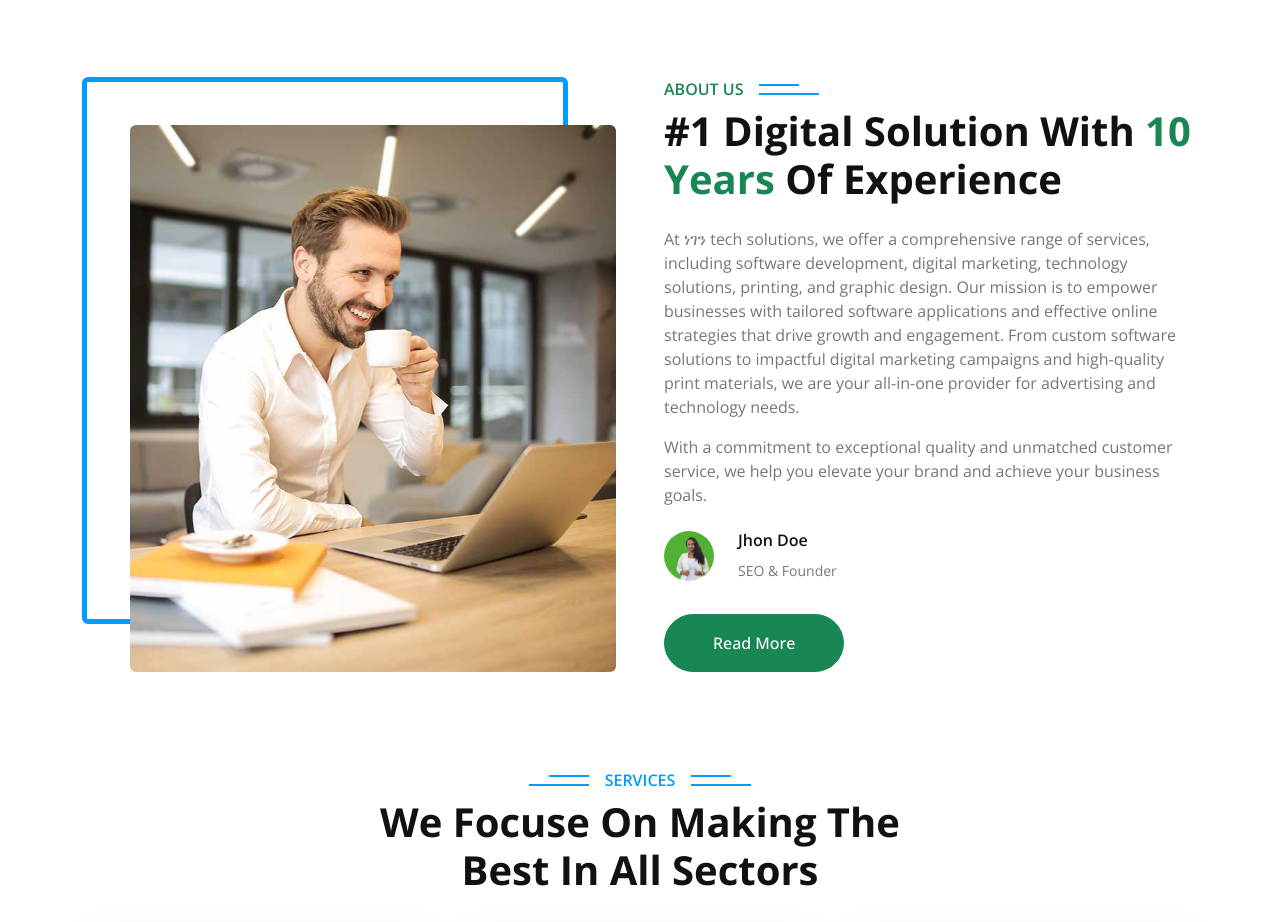
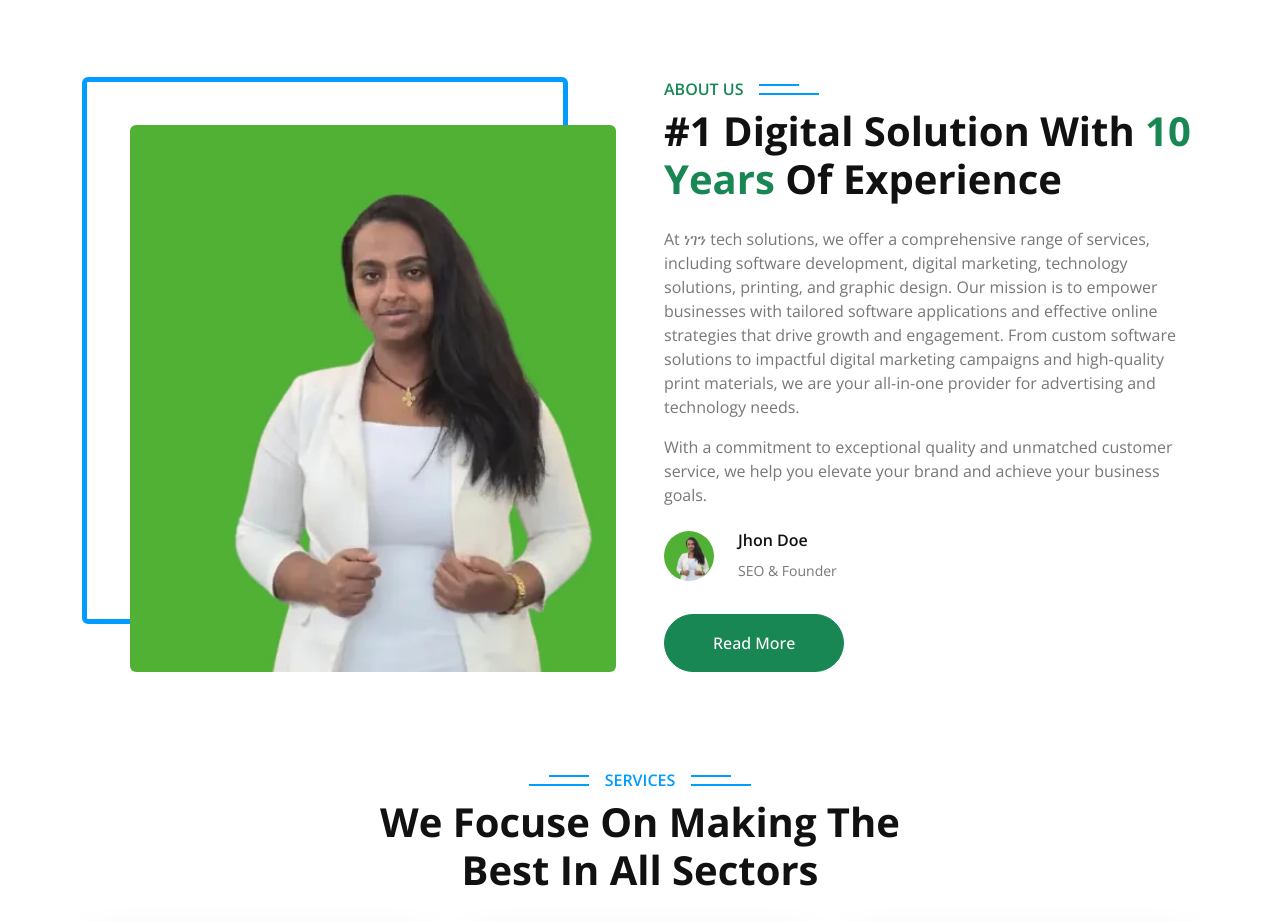
Before and after one commit to mastewal-tekile/negentech, a plain HTML site: page index.html in a window 1280 px wide. Shown: the part 1320-2242 px from the top of the page. Drawn offline with nearby package versions, Linux system fonts and the light colour scheme.

Commit message:
something

```diff
--- a/index.html
+++ b/index.html
@@ -248,7 +248,7 @@
             <div class="row g-5">
                 <div class="col-lg-6 wow fadeInUp" data-wow-delay="0.1s">
                     <div class="img-border">
-                        <img class="img-fluid" src="img/about.jpg" alt="">
+                        <img class="img-fluid" src="img/team-1.webp" alt="">
                     </div>
                 </div>
                 <div class="col-lg-6 wow fadeInUp" data-wow-delay="0.5s">
```
